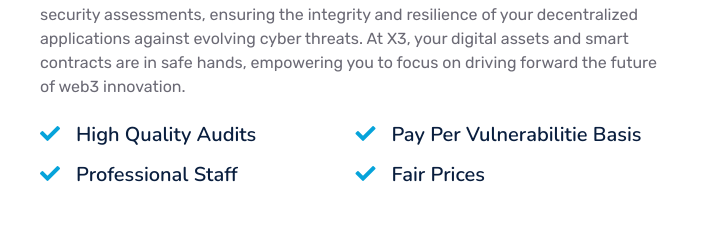
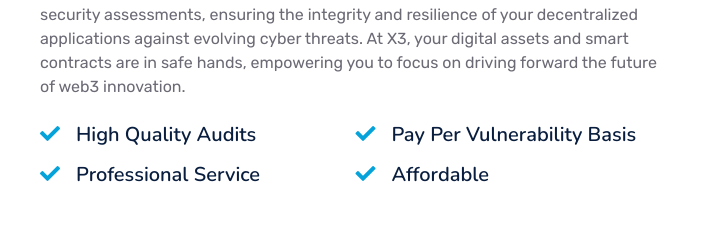
Before and after one commit to X3-Security/X3-Security.github.io, a plain HTML site: page index.html in a window 1280 px wide. Shown: the part 1101-1333 px from the top of the page, 42-753 px from the left. Drawn offline with nearby package versions, Linux system fonts and the light colour scheme.

Commit message:
Update index.html

```diff
--- a/index.html
+++ b/index.html
@@ -117,11 +117,11 @@
                     <div class="row g-0 mb-3">
                         <div class="col-sm-6 wow zoomIn" data-wow-delay="0.2s">
                             <h5 class="mb-3"><i class="fa fa-check text-primary me-3"></i>High Quality Audits</h5>
-                            <h5 class="mb-3"><i class="fa fa-check text-primary me-3"></i>Professional Staff</h5>
+                            <h5 class="mb-3"><i class="fa fa-check text-primary me-3"></i>Professional Service</h5>
                         </div>
                         <div class="col-sm-6 wow zoomIn" data-wow-delay="0.4s">
-                            <h5 class="mb-3"><i class="fa fa-check text-primary me-3"></i>Pay Per Vulnerabilitie Basis</h5>
-                            <h5 class="mb-3"><i class="fa fa-check text-primary me-3"></i>Fair Prices</h5>
+                            <h5 class="mb-3"><i class="fa fa-check text-primary me-3"></i>Pay Per Vulnerability Basis</h5>
+                            <h5 class="mb-3"><i class="fa fa-check text-primary me-3"></i>Affordable</h5>
                         </div>
                     </div>
                     <a href="https://github.com/X3-Security/Security-Audit-Reports" class="btn btn-primary py-3 px-5 mt-3 wow zoomIn" data-wow-delay="0.9s">View Our Reports</a>
```
